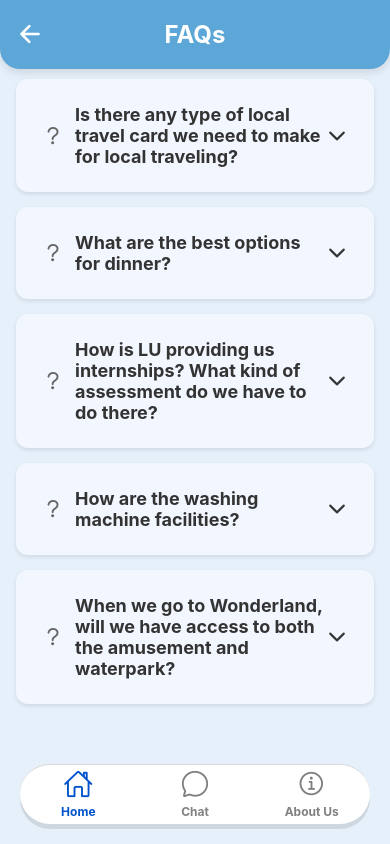
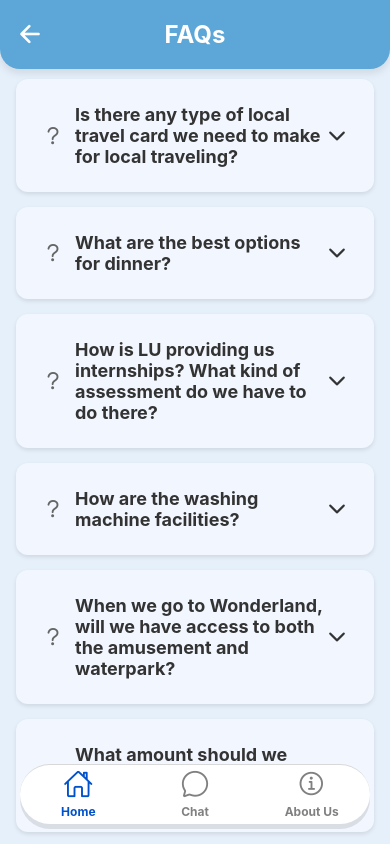
Before and after one commit to mtrivediLU/IEP-App, a React Native app: screen /FAQ in a window 390 px wide. Built offline with nearby package versions, Linux system fonts and the light colour scheme.

Commit message:
new FAQs added

```diff
--- a/screens/FAQ.js
+++ b/screens/FAQ.js
@@ -10,6 +10,7 @@ import {
 import { SafeAreaView } from "react-native-safe-area-context";
 import { Ionicons } from "@expo/vector-icons";
 import { useNavigation } from "@react-navigation/native";
+
 
 const faqData = [
   {
@@ -41,6 +42,173 @@ const faqData = [
     answer:
       "Yes, both will be accessible. You need to buy Wonderland tickets, which are around $45. Most rides are free once inside. I recommend using the Wonderland app, which provides wait times for rides and can save time.",
   },
+  {
+    id: "6",
+    question: "What amount should we carry approx. And should we get a forex card or cash?",
+    answer:
+      "As much as you can afford card helps some cash is okay but to carry it is your responsibility if you can get a card, I suggest you should. Around 600 dollars plus more if you wish to shop stuff to bring back home. But also carry cash in more amount because here it accepts only credit card in online transactions.",
+  },
+  {
+    id: "7",
+    question: "Per floor how many kitchen and bathroom are?",
+    answer:
+      "Per floor 1 kitchen and 1 common washroom facility (4 toilets and 3 bathrooms and 4 sinks) also 1 TV room.",
+  },
+  {
+    id: "8",
+    question: "How far is the local market from the campus?",
+    answer:
+      "It is a little far. You cannot afford going there as and when required. You can easily reach there using the bus but doing that daily would not fit your routine so make a list before you go. Walmart is an option. you can use bus for travelling.",
+  },
+  {
+    id: "9",
+    question: "Are there any specific hours during which we are allowed to be outside at night?",
+    answer:
+      "Yes and no. It's just that if you have the id card with you, you can have access to the building otherwise no. There were no time limits during our time there. They did mention 10 PM in their instructions. Follow the instructions given because it can be unsafe. There are bears in the area. Rare but at night you should not take any risks. And on campus if you're out make sure you are in groups.",
+  },
+  {
+    id: "10",
+    question: "Is there a need to take extension board?",
+    answer:
+      "Extension board may help so if you can carry one per group that can work. It's not necessary. Do buy the universal adapter.",
+  },
+  {
+    id: "11",
+    question: "what will be in lunch?",
+    answer:
+      "Indian i.e. Dal, Rice, Naan, Sabji, Fruit, Sweet, Buttermilk, pasta and pizza, burger, etc. the food was nice. If you eat properly, you won't feel hungry till 6-7 Hr.",
+  },
+  {
+    id: "12",
+    question: "What are the timings of the college?",
+    answer:
+      "9am to 12pm. For yours they will share the timetable.",
+  },
+  {
+    id: "13",
+    question: "Which stationery items is required?",
+    answer:
+      "2 notebooks for each sub and basic stationery is enough. Take a Calculator with you. Also bring some blank white sheet A4 size papers.",
+  },
+  {
+    id: "14",
+    question: "How are they gonna grade our paper and what will be the paper style?",
+    answer:
+      "Depends on faculty. They will inform these things in the beginning.",
+  },
+  {
+    id: "15",
+    question: "How's the weather there when you were there?",
+    answer:
+      "A few days in the beginning were cloudy and rainy. A little like winter. Day time would be nice but early morning and late night will be chilly like Indian winter.",
+  },
+  {
+    id: "16",
+    question: "Should we take a blanket with us?",
+    answer:
+      "Blanket will be provided.",
+  },
+  {
+    id: "17",
+    question: "In room there will be heater or not?",
+    answer:
+      "You need to issue heater from porter according to your need.",
+  },
+  {
+    id: "18",
+    question: "Is there a fixed hour for using the kitchen?",
+    answer:
+      "No fixed hour to use kitchen. You can use it as you wish. But you need to take care about smoke detector.",
+  },
+  {
+    id: "19",
+    question: "Do we get Wi-Fi facility in our residence?",
+    answer:
+      "Yes.",
+  },
+  {
+    id: "20",
+    question: "There will be a travel converter/ adaptor necessary?",
+    answer:
+      "",
+  },
+  {
+    id: "21",
+    question: "Idea about dishwasher facility?",
+    answer:
+      "No, Dishwasher facility.",
+  },
+  {
+    id: "22",
+    question: "We need to carry detergent, right?",
+    answer:
+      "YES, but in small quantity as you might do laundry only 2-3 times.",
+  },
+  {
+    id: "23",
+    question: "In campus- do u any idea of coffee price?",
+    answer:
+      "Coffee price varies starting from ~$2.5. Normally, Iced coffee and French vanilla costed around $3-5.",
+  },
+  {
+    id: "24",
+    question: "In campus, which shop/ cafe is there?",
+    answer:
+      "There's Tim Hortons for coffee and some snacks but even that will close after 3pm (confirm the timings once you get there.) there are other shops too but as they have break during our visit none of them are open and we didn't really visit which may have been open. ",
+  },
+  {
+    id: "25",
+    question: "The Subject which we will be studying there - its material will be provided by faculty (pdf) or we have to go library?",
+    answer:
+      "Material will be provided. If you need anything else from the provided material discuss it with the faculty. They are very helpful.",
+  },
+  {
+    id: "26",
+    question: "What about drinking water - is there a facility for it or we have to buy water bottles??",
+    answer:
+      "In hostel, the staff informed us during orientation that any tap water in the building is drinking water. No need to buy water at all. One tap will be there in the kitchen per floor",
+  },
+
+  {
+    id: "27",
+    question: "Do we need to pay for using basketball court or volleyball court?",
+    answer:
+      "No.",
+  },{
+    id: "28",
+    question: "Classroom and Library Facilities",
+    answer: `
+      Classroom Facilities:
+      1. Lecture Halls - Large lecture rooms equipped with modern AV technology.
+      2. Seminar Rooms - Smaller, intimate rooms designed for discussions and group work.
+      3. Laboratories - Specialized rooms for science, engineering, and computer studies.
+      4. Study Rooms - Quiet rooms for individual or group study.
+
+      Library Facilities:
+      1. Main Reading Room:
+        - The central area for reading and studying.
+        - Large tables, individual desks, and quiet zones.
+      2. Reference Section:
+        - Area housing encyclopaedias, dictionaries, and other reference materials.
+        - Quiet study environment.
+      3. Special Collections:
+        - Contains rare books, manuscripts, and archival materials.
+        - Access may be restricted to certain users.
+      4. Quiet Study Areas:
+        - Designated silent zones for focused study.
+        - Strict no-talking policy.
+      5. Circulation Desk:
+        - Main service point for borrowing and returning books.
+        - Staff available for assistance.
+      6. Help Desk:
+        - Provides assistance with research and finding resources.
+        - Staffed by librarians and research assistants.
+      7. Periodicals Section:
+        - Area for journals, magazines, and newspapers.
+        - Includes current and archived issues.
+    `,
+  },
+
 ];
 
 const FAQ = () => {
@@ -49,7 +217,7 @@ const FAQ = () => {
 
   // Toggle the accordion and animate the layout change
   const toggleAccordion = (index) => {
-    LayoutAnimation.configureNext(LayoutAnimation.Presets.easeInEaseOut); // Smooth animation for expanding/collapsing
+    LayoutAnimation.configureNext(LayoutAnimation.Presets.easeInEaseOut);
     if (index === activeIndex) {
       setActiveIndex(null); // Collapse if already expanded
     } else {
@@ -127,7 +295,7 @@ const FAQ = () => {
 
 const styles = StyleSheet.create({
   container: {
-    flex: 1,
+    flex: 1, // Ensures the FAQ section takes full screen height
     backgroundColor: "#e6f0fa",
   },
   headerContainer: {
@@ -157,7 +325,7 @@ const styles = StyleSheet.create({
   },
   scrollContainer: {
     paddingHorizontal: 16,
-    paddingBottom: 16,
+    paddingBottom: 80, // Add padding to prevent content from being hidden by bottom navigation
     paddingTop: 10,
   },
   accordion: {
```
